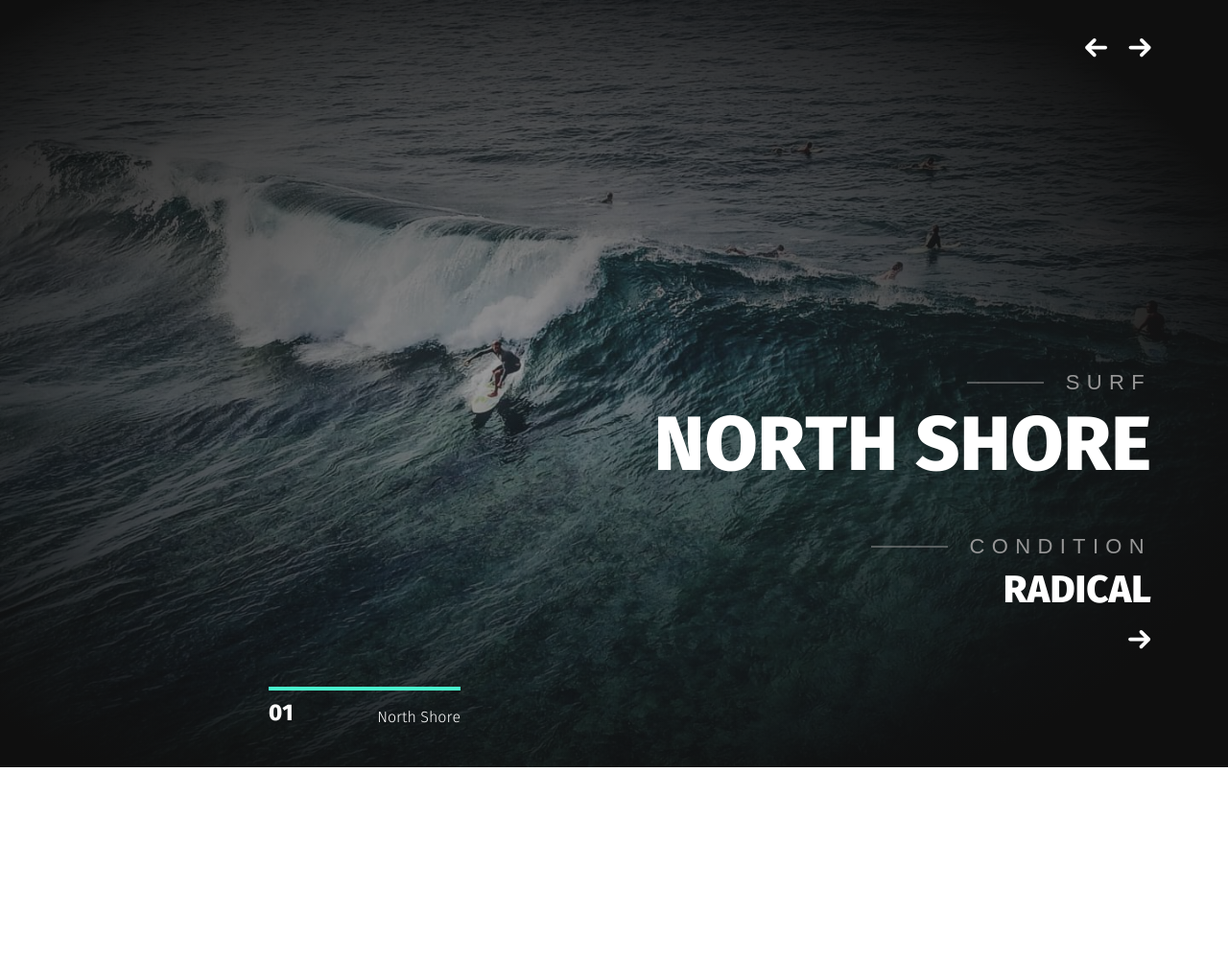
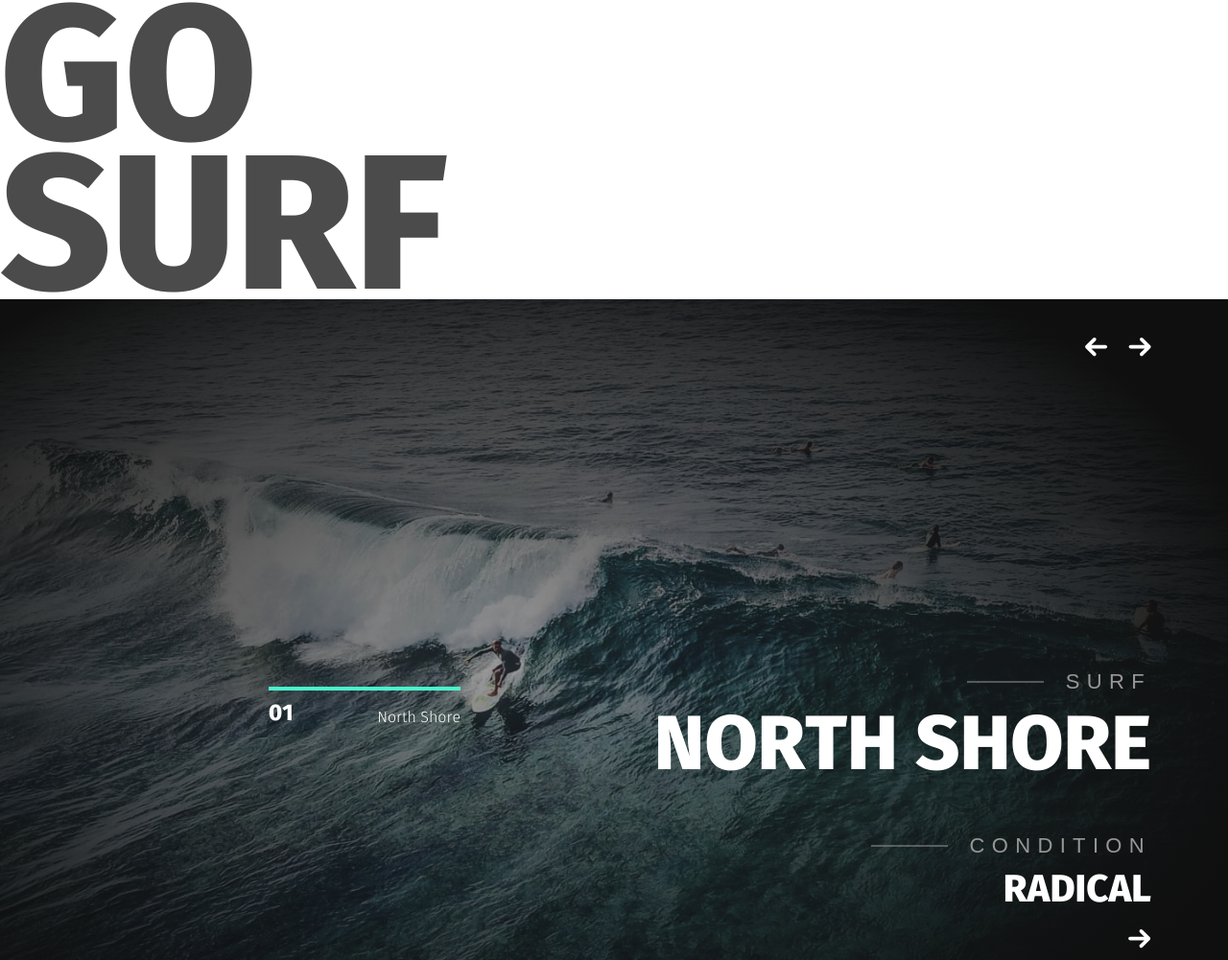
Before and after one commit to Larukhina-Tatiana/GoSurf, a website: page index.html in a window 1280 px wide. Shown: the top 1001 px of the page at 96% size. Before the commit the page ends 807 px from the top, so only its background shows below. Drawn offline with nearby package versions, Linux system fonts and the light colour scheme; a web font is replaced by a local one.

Commit message:
modified:   index.html modified:   scss/components/_header.scss

```diff
--- a/index.html
+++ b/index.html
@@ -12,6 +12,14 @@
 
 <body>
     <header class="header">
+        <div class="header__aside">
+            <p class="header__aside-title">
+                Go Surf
+            </p>
+            <div class="header__logo">
+
+            </div>
+        </div>
         <ul class="header__slider">
             <li class="header__slider-item slider-item">
                 <div class="slider-item__info">
--- a/scss/components/_header.scss
+++ b/scss/components/_header.scss
@@ -1,6 +1,19 @@
 .header {
   position: relative;
   height: 100vh;
+
+  &__aside {
+
+    &-title {
+      font-size: rem(200);
+      font-weight: 800;
+      line-height: calc(156/200);
+      color: $black;
+      opacity: .7;
+      width: rem(467);
+      text-transform: uppercase;
+    }
+  }
 
   &__slider-item {
     position: relative;
```
Also changed, not shown: scss/style.css, 1 other file.
